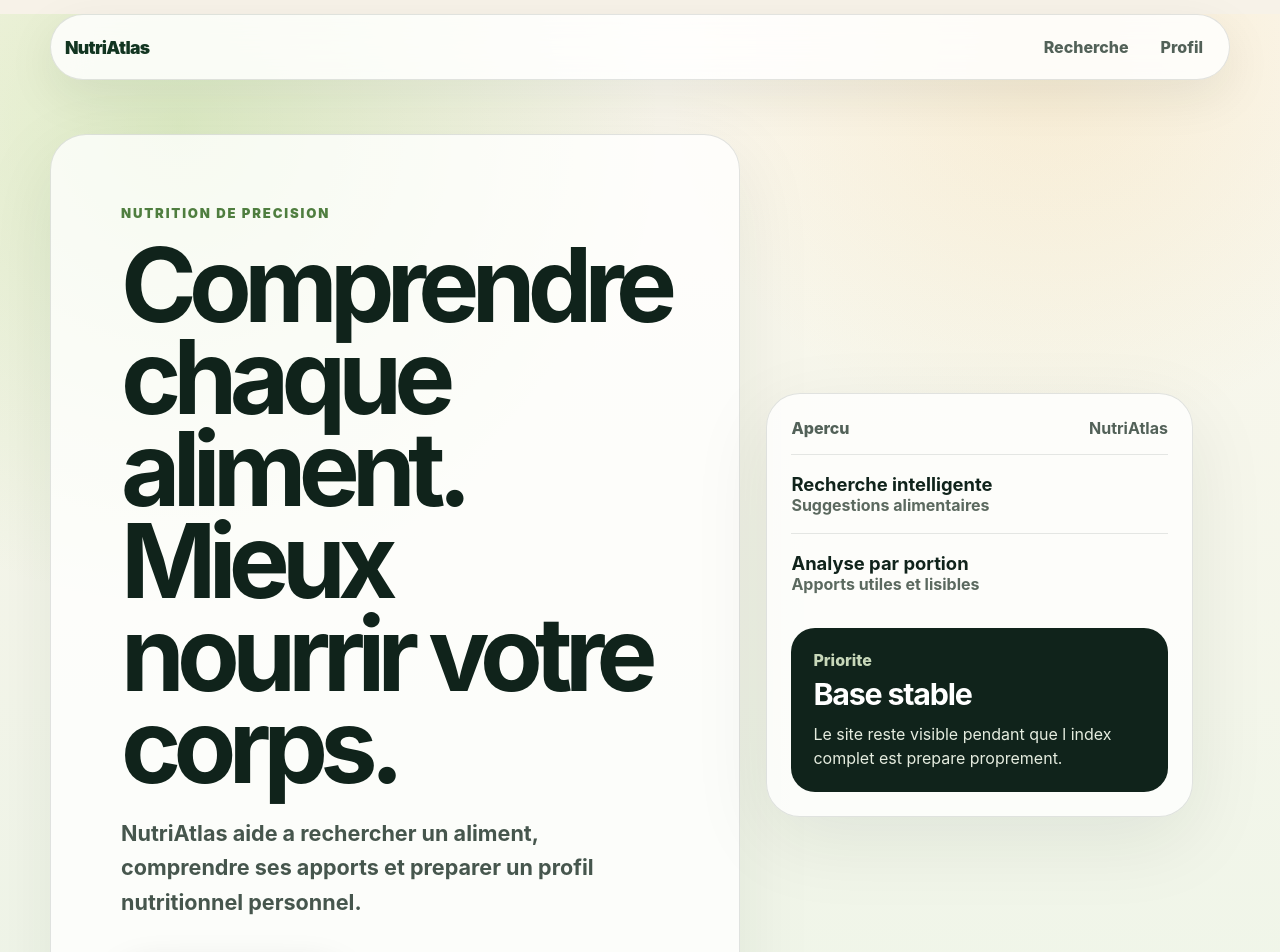
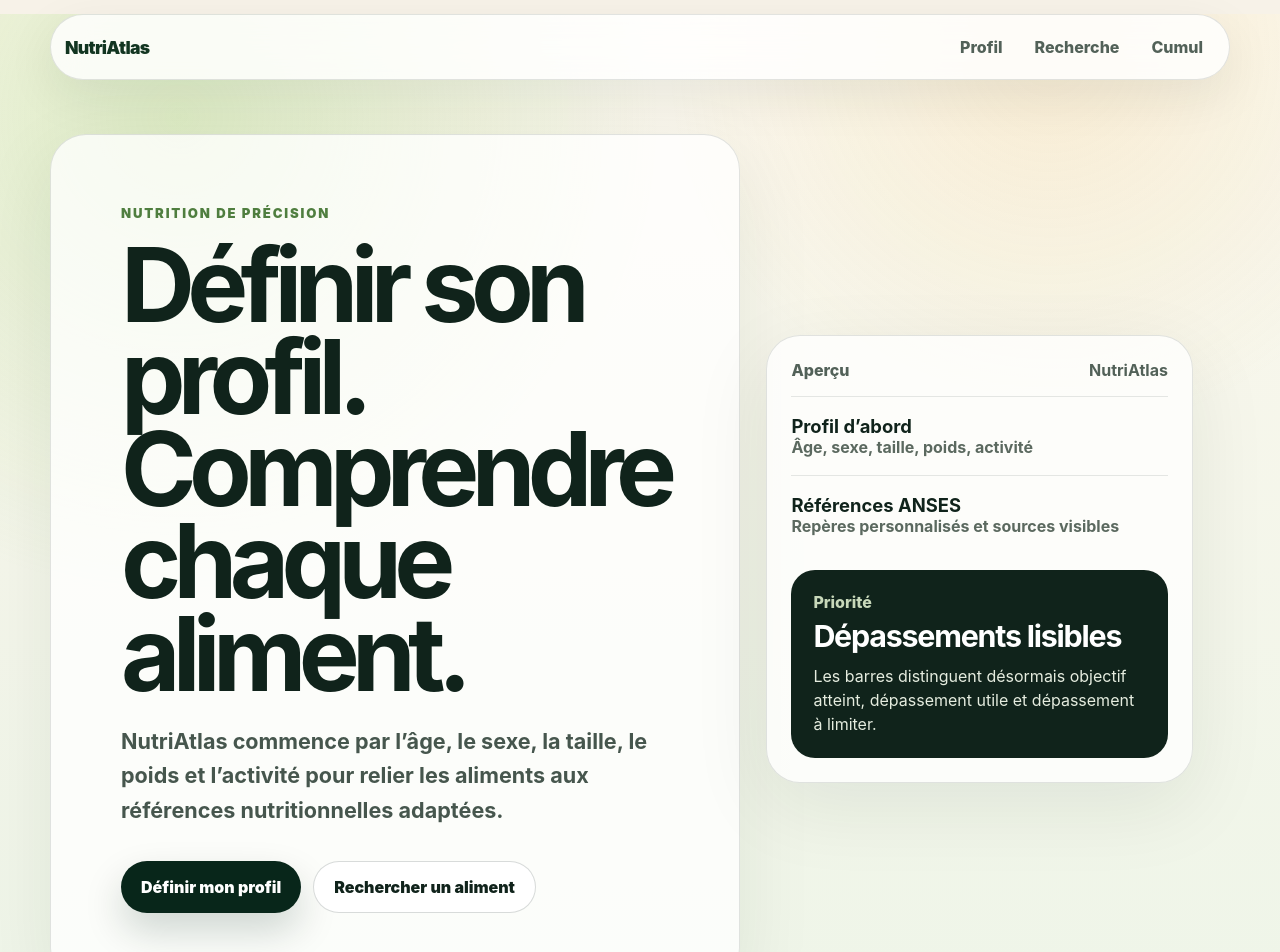
Before and after one commit to pharmaexport/NutriAtlas, a Next.js app: page / in a window 1280 px wide. Shown: the top 952 px of the page. Built offline with nearby package versions, Linux system fonts and the light colour scheme.

Commit message:
Put profile setup first on home page

```diff
--- a/app/page.tsx
+++ b/app/page.tsx
@@ -4,45 +4,46 @@ export default function HomePage() {
       <nav className="nav">
         <a className="brand" href="/">NutriAtlas</a>
         <div className="navLinks">
+          <a href="/profil">Profil</a>
           <a href="/search">Recherche</a>
-          <a href="/profil">Profil</a>
+          <a href="/cumul">Cumul</a>
         </div>
       </nav>
 
       <section className="hero pageSection">
         <div className="heroCopy">
-          <p className="eyebrow">Nutrition de precision</p>
-          <h1>Comprendre chaque aliment. Mieux nourrir votre corps.</h1>
+          <p className="eyebrow">Nutrition de précision</p>
+          <h1>Définir son profil. Comprendre chaque aliment.</h1>
           <p className="lead">
-            NutriAtlas aide a rechercher un aliment, comprendre ses apports et preparer un profil nutritionnel personnel.
+            NutriAtlas commence par l’âge, le sexe, la taille, le poids et l’activité pour relier les aliments aux références nutritionnelles adaptées.
           </p>
           <div className="ctaRow">
-            <a className="primaryCta" href="/search">Rechercher un aliment</a>
-            <a className="secondaryCta" href="/profil">Mon profil</a>
+            <a className="primaryCta" href="/profil">Définir mon profil</a>
+            <a className="secondaryCta" href="/search">Rechercher un aliment</a>
           </div>
         </div>
 
         <aside className="heroPanel">
           <div className="panelHeader">
-            <span>Apercu</span>
+            <span>Aperçu</span>
             <strong>NutriAtlas</strong>
           </div>
           <div className="foodRow">
             <div>
-              <strong>Recherche intelligente</strong>
-              <span>Suggestions alimentaires</span>
+              <strong>Profil d’abord</strong>
+              <span>Âge, sexe, taille, poids, activité</span>
             </div>
           </div>
           <div className="foodRow">
             <div>
-              <strong>Analyse par portion</strong>
-              <span>Apports utiles et lisibles</span>
+              <strong>Références ANSES</strong>
+              <span>Repères personnalisés et sources visibles</span>
             </div>
           </div>
           <div className="gapCard">
-            <span>Priorite</span>
-            <strong>Base stable</strong>
-            <p>Le site reste visible pendant que l index complet est prepare proprement.</p>
+            <span>Priorité</span>
+            <strong>Dépassements lisibles</strong>
+            <p>Les barres distinguent désormais objectif atteint, dépassement utile et dépassement à limiter.</p>
           </div>
         </aside>
       </section>
```
